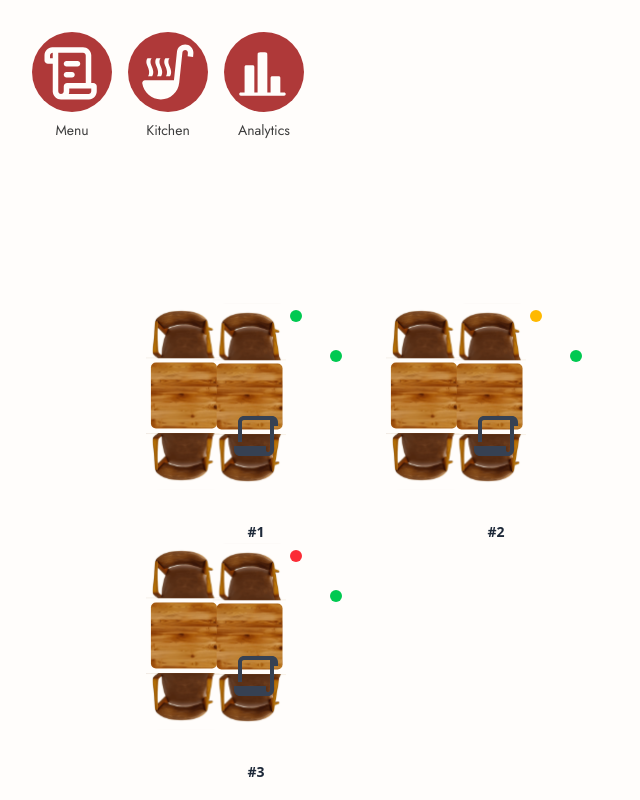
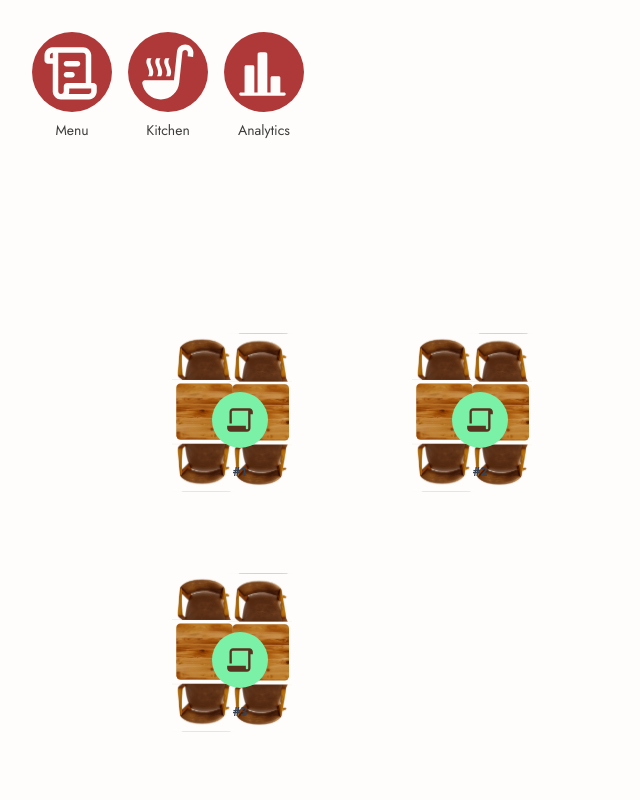
Before and after one commit to Vishjit/mai-shan-yun-tabler, a Next.js app in the folder mai-shan-yun-tabler/: page /tables in a window 1280 px wide. Shown: the whole page, without its empty margins (0-640 px from the left). Built offline with nearby package versions, Linux system fonts and the light colour scheme.

Commit message:
nice ui for tabling

```diff
--- /dev/null
+++ b/mai-shan-yun-tabler/components/StatusSelector.tsx
@@ -0,0 +1,39 @@
+import { TableStatus } from "../lib/data";
+
+interface StatusSelectorProps {
+  value: TableStatus;
+  onChange: (status: TableStatus) => void;
+}
+
+export default function StatusSelector({
+  value,
+  onChange,
+}: StatusSelectorProps) {
+  const options: { status: TableStatus; color: string }[] = [
+    { status: "available", color: "bg-green-300" },
+    { status: "ordering", color: "bg-amber-300" },
+    { status: "alert", color: "bg-red-300" },
+  ];
+
+  return (
+    <div className="flex space-x-2 mt-2">
+      {options.map((opt) => (
+        <button
+          key={opt.status}
+          onClick={() => onChange(opt.status)}
+          className={`
+            w-3.5 h-3.5 rounded-full
+            ${opt.color}
+            transition-all
+            ${
+              value === opt.status
+                ? "scale-125 ring-2 ring-gray-600"
+                : "opacity-60 hover:scale-110"
+            }
+          `}
+          aria-label={`Set status to ${opt.status}`}
+        />
+      ))}
+    </div>
+  );
+}
--- a/mai-shan-yun-tabler/components/TableCard.tsx
+++ b/mai-shan-yun-tabler/components/TableCard.tsx
@@ -30,28 +30,23 @@ export default function TableCard({
   const [trashHover, setTrashHover] = useState(false);
   const [trashPressed, setTrashPressed] = useState(false);
 
-  const statusColor = {
-    available: "bg-green-500",
-    ordering: "bg-amber-400",
-    alert: "bg-red-500",
-  };
-
   return (
     <div
-      className={`relative cursor-pointer w-48 h-48 flex-shrink-0 bg-transparent`}
       onClick={onClick}
       onMouseDown={(e) => {
         e.stopPropagation();
-        onCardMouseDown && onCardMouseDown(e, id);
+        onCardMouseDown?.(e, id);
       }}
-      style={{
-        border: isMoving ? "6px solid #AF3939" : "2px solid transparent",
-        boxSizing: "border-box",
-      }}
+      className={`
+        relative w-40 h-40
+        transition-all duration-200 ease-out
+        ${isMoving ? "scale-105 z-50" : ""}
+        cursor-grab active:cursor-grabbing
+      `}
     >
-      {/* Controls move + delete shown when selected */}
+      {/* Controls */}
       {isSelected && (
-        <div className="absolute -top-5 -left-4 flex space-x-1 z-30">
+        <div className="absolute -top-4 -left-4 flex space-x-1 z-30">
           <button
             onMouseEnter={() => setMoveHover(true)}
             onMouseLeave={() => {
@@ -65,21 +60,17 @@ export default function TableCard({
             onMouseUp={(e) => {
               e.stopPropagation();
               setMovePressed(false);
-              onMoveToggle && onMoveToggle(id);
+              onMoveToggle?.(id);
             }}
-            title="Move layout"
-            className={`w-8 h-8 rounded-full flex items-center justify-center`}
           >
             <img
               src={
-                movePressed
-                  ? "/move button hover.svg"
-                  : moveHover
+                movePressed || moveHover
                   ? "/move button hover.svg"
                   : "/move button.svg"
               }
               alt="move"
-              className="w-8 h-8"
+              className="w-7 h-7"
             />
           </button>
 
@@ -96,10 +87,8 @@ export default function TableCard({
             onMouseUp={(e) => {
               e.stopPropagation();
               setTrashPressed(false);
-              onDelete && onDelete(id);
+              onDelete?.(id);
             }}
-            title="Delete layout"
-            className="w-8 h-8 rounded-full flex items-center justify-center"
           >
             <img
               src={
@@ -110,24 +99,22 @@ export default function TableCard({
                   : "/trash button.svg"
               }
               alt="delete"
-              className="w-8 h-8 "
+              className="w-7 h-7"
             />
           </button>
         </div>
       )}
 
-      {/* Status indicator */}
-      <div
-        className={`w-3 h-3 rounded-full ${statusColor[status]} absolute top-2 right-2`}
-        aria-label={`Table ${id} status: ${status}`}
-      />
-
-      {/* Table or Marker */}
+      {/* Table visual (no status color here) */}
       <div className="w-full h-full flex items-center justify-center">
         {type === "table" ? (
-          <img src="/table.svg" alt={`Table ${id}`} className="w-full h-full object-contain" />
+          <img
+            src="/table.svg"
+            alt={`Table ${id}`}
+            className="w-full h-full object-contain"
+          />
         ) : (
-          <RiFilePaper2Line className="w-16 h-16 text-[#57321F]" />
+          <RiFilePaper2Line className="w-14 h-14 text-[#57321F]" />
         )}
       </div>
     </div>
--- a/mai-shan-yun-tabler/components/TableGrid.tsx
+++ b/mai-shan-yun-tabler/components/TableGrid.tsx
@@ -78,6 +78,17 @@ export default function TableGrid() {
       setMovingId(null);
       window.removeEventListener("mousemove", onMouseMove);
       window.removeEventListener("mouseup", onMouseUp);
+
+      const snap = (v: number) => Math.round(v / 16) * 16;
+
+setTableData((prev) =>
+  prev.map((t) =>
+    t.id === id
+      ? { ...t, x: snap(t.x), y: snap(t.y) }
+      : t
+  )
+);
+
     };
 
     window.addEventListener("mousemove", onMouseMove);
@@ -146,7 +157,14 @@ export default function TableGrid() {
           style={{ marginRight: sidebarOpen ? "30%" : "0" }}
         >
           {tableData.map((item) => (
-            <div key={item.id} style={{ position: "absolute", left: item.x, top: item.y }}>
+            <div
+  key={item.id}
+  className="absolute transition-transform duration-150 ease-out"
+  style={{
+    transform: `translate(${item.x}px, ${item.y}px)`,
+  }}
+>
+
               {item.type === "table" ? (
                 <TableCard
                   id={item.id}
--- a/mai-shan-yun-tabler/components/marker.tsx
+++ b/mai-shan-yun-tabler/components/marker.tsx
@@ -1,6 +1,10 @@
 import React from "react";
+import {
+  RiFilePaper2Line,
+  RiArrowLeftSLine,
+  RiArrowRightSLine,
+} from "react-icons/ri";
 import { TableStatus } from "../lib/data";
-import { RiFilePaper2Line } from "react-icons/ri";
 
 interface MarkerProps {
   id: number;
@@ -12,6 +16,10 @@ interface MarkerProps {
   onMoveToggle?: (id: number) => void;
   onCardMouseDown?: (e: React.MouseEvent, id: number) => void;
   onDelete?: (id: number) => void;
+
+  // NEW
+  onStatusForward?: (id: number) => void;
+  onStatusBackward?: (id: number) => void;
 }
 
 export default function Marker({
@@ -24,53 +32,107 @@ export default function Marker({
   onMoveToggle,
   onCardMouseDown,
   onDelete,
+  onStatusForward,
+  onStatusBackward,
 }: MarkerProps) {
-  const statusColor = {
-    available: "bg-green-500",
-    ordering: "bg-amber-400",
-    alert: "bg-red-500",
+  const statusBg = {
+    available: "bg-green-300",
+    ordering: "bg-amber-300",
+    alert: "bg-red-300",
   };
 
   return (
     <div
-      className={`relative cursor-pointer w-48 h-48 flex-shrink-0 flex items-center justify-center`}
       onClick={onClick}
-      onMouseDown={(e) => { e.stopPropagation(); onCardMouseDown && onCardMouseDown(e, id); }}
-      style={{
-        border: isMoving ? "6px solid #AF3939" : isSelected ? "4px solid #3B82F6" : "2px solid transparent",
-        boxSizing: "border-box",
+      onMouseDown={(e) => {
+        e.stopPropagation();
+        onCardMouseDown?.(e, id);
       }}
+      className={`
+        relative w-24 h-24 flex items-center justify-center
+        cursor-grab active:cursor-grabbing
+        transition-all duration-200 ease-out
+        ${isMoving ? "scale-110 z-50" : ""}
+      `}
     >
-      {/* Status indicator */}
+      {/* Marker bubble */}
       <div
-        className={`w-3 h-3 rounded-full ${statusColor[status]} absolute top-2 right-2`}
-        aria-label={`Marker ${markerNumber} status: ${status}`}
-      />
-
-      {/* Marker icon */}
-      <RiFilePaper2Line className="w-12 h-12 text-gray-700" />
+        className={`
+          ${statusBg[status]}
+          w-14 h-14 rounded-full
+          flex items-center justify-center
+          transition-transform duration-200
+          ${isSelected ? "scale-110 shadow-md" : ""}
+        `}
+      >
+        <RiFilePaper2Line className="w-7 h-7 text-[#57321F]" />
+      </div>
 
       {/* Marker number */}
-      <div className="absolute -bottom-3 text-sm font-bold text-gray-800">
+      <div className="absolute -bottom-3 text-xs font-semibold text-gray-700">
         #{markerNumber}
       </div>
 
-      {/* Optional move/delete controls */}
+      {/* Status arrows (ONLY visual, no layout impact) */}
       {isSelected && (
-        <div className="absolute -top-5 -left-4 flex space-x-1 z-30">
+        <>
+          {/* Backward */}
           <button
-            onClick={(e) => { e.stopPropagation(); onMoveToggle && onMoveToggle(id); }}
-            title="Move marker"
-            className="w-8 h-8 rounded-full flex items-center justify-center"
+            onClick={(e) => {
+              e.stopPropagation();
+              onStatusBackward?.(id);
+            }}
+            title="Previous status"
+            className="
+              absolute left-2 top-2
+              text-[#57321F]/50
+              hover:text-[#57321F]
+              hover:scale-110
+              transition
+            "
           >
-            <img src="/move button.svg" alt="move" className="w-8 h-8" />
+            <RiArrowLeftSLine className="w-4 h-4" />
           </button>
+
+          {/* Forward */}
           <button
-            onClick={(e) => { e.stopPropagation(); onDelete && onDelete(id); }}
-            title="Delete marker"
-            className="w-8 h-8 rounded-full flex items-center justify-center"
+            onClick={(e) => {
+              e.stopPropagation();
+              onStatusForward?.(id);
+            }}
+            title="Next status"
+            className="
+              absolute right-2 top-2
+              text-[#57321F]/50
+              hover:text-[#57321F]
+              hover:scale-110
+              transition
+            "
           >
-            <img src="/trash button.svg" alt="delete" className="w-8 h-8" />
+            <RiArrowRightSLine className="w-4 h-4" />
+          </button>
+        </>
+      )}
+
+      {/* Move / Delete controls (UNCHANGED) */}
+      {isSelected && (
+        <div className="absolute -top-4 -left-4 flex space-x-1 z-30">
+          <button
+            onClick={(e) => {
+              e.stopPropagation();
+              onMoveToggle?.(id);
+            }}
+          >
+            <img src="/move button.svg" alt="move" className="w-7 h-7" />
+          </button>
+
+          <button
+            onClick={(e) => {
+              e.stopPropagation();
+              onDelete?.(id);
+            }}
+          >
+            <img src="/trash button.svg" alt="delete" className="w-7 h-7" />
           </button>
         </div>
       )}
```
